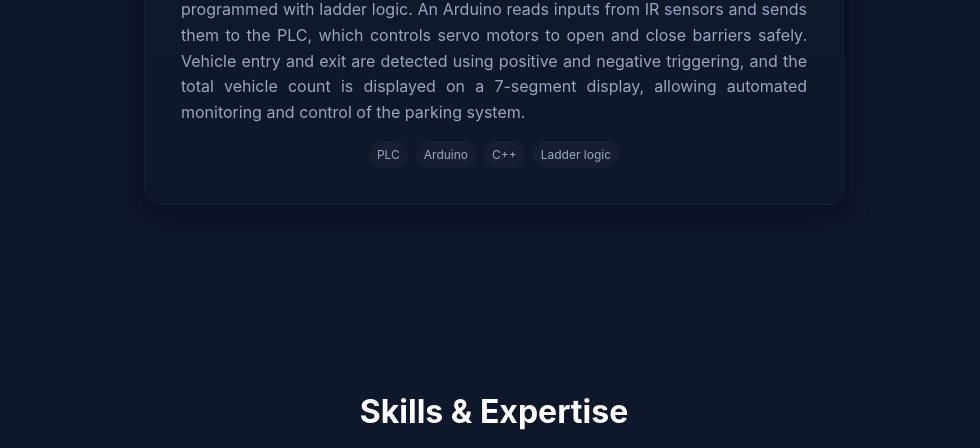
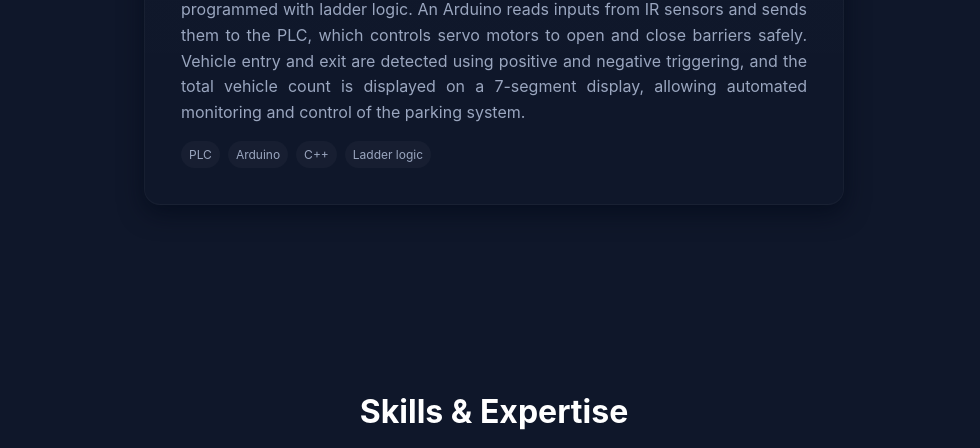
Before and after one commit to Akila-Bandara-24343/Akila-Bandara-24343.github.io, a plain HTML site: page index.html in a window 1280 px wide. Shown: the part 1577-2025 px from the top of the page, without its empty margins (146-1126 px from the left). Drawn offline with Linux system fonts and the light colour scheme.

Commit message:
Update index.html

```diff
--- a/index.html
+++ b/index.html
@@ -118,7 +118,7 @@
     line-height: 1.6;
   }
 
-  .tech { display:flex; flex-wrap:wrap; gap:8px; margin-top:12px; justify-content:center; }
+  .tech { display:flex; flex-wrap:wrap; gap:8px; margin-top:12px; justify-content:left; }
   .chip { font-size:12px; padding:6px 8px; background: rgba(255,255,255,0.03); border-radius:999px; color:var(--muted); }
 
   /* Skills */
```
